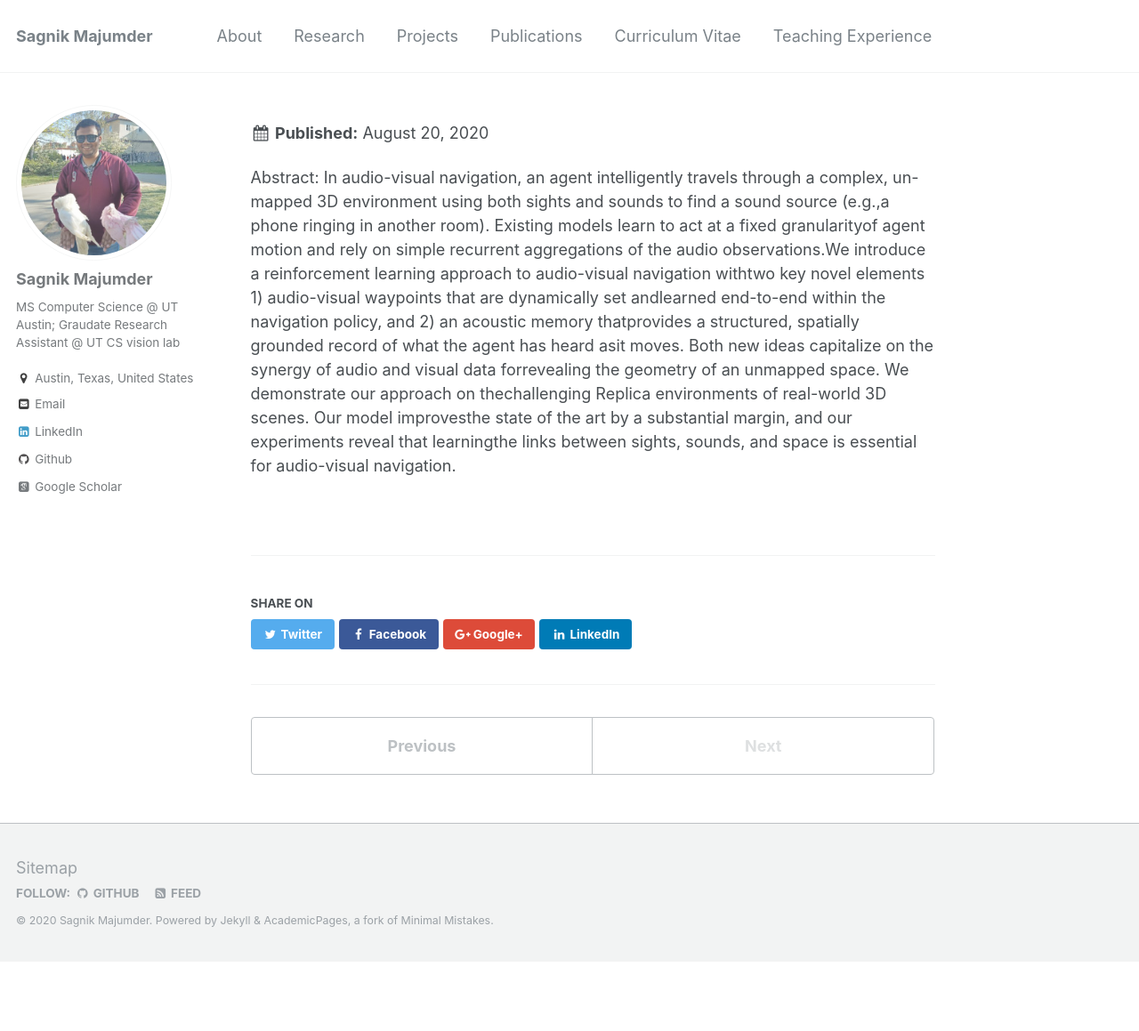
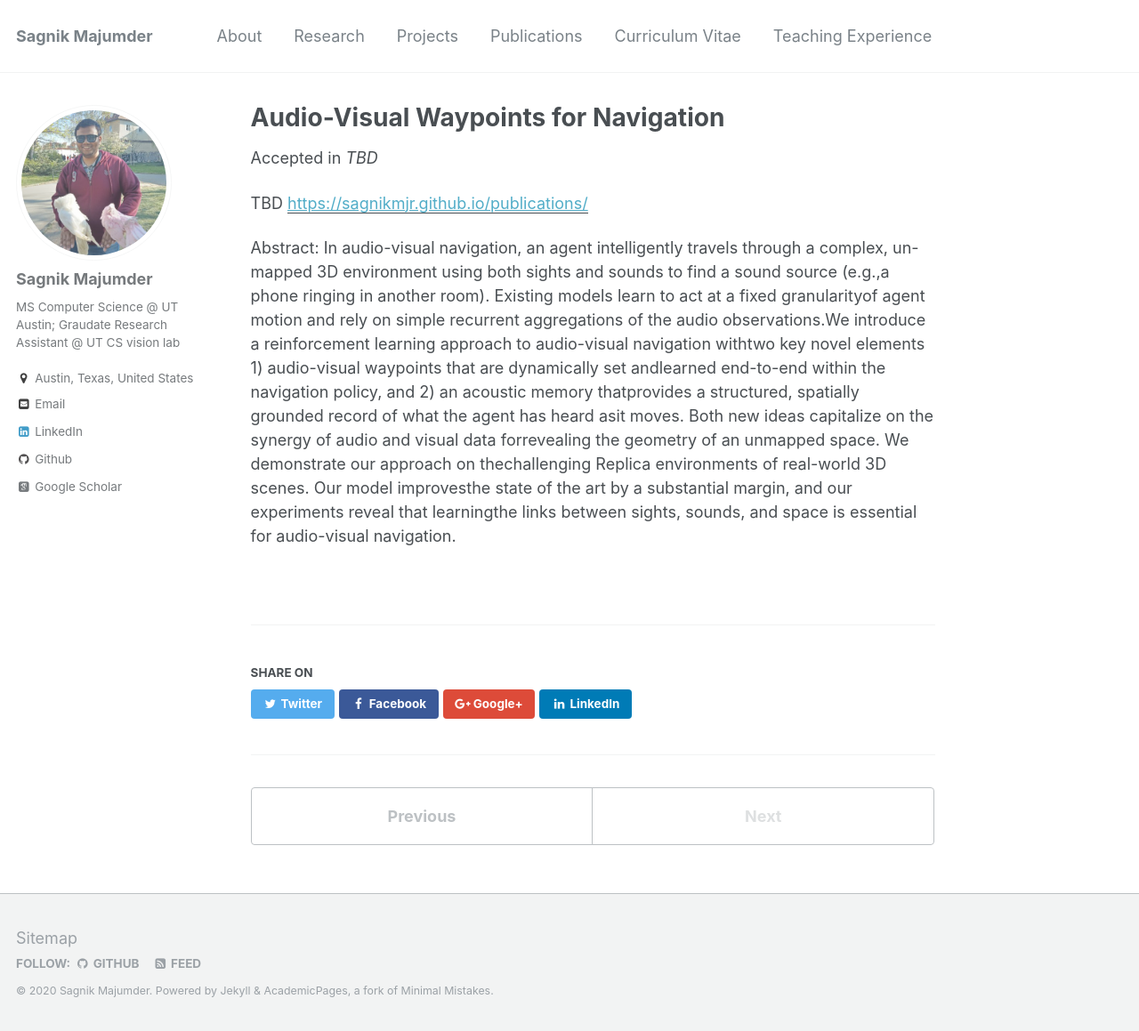
Before and after one commit to SAGNIKMJR/sagnikmjr.github.io, a Jekyll site: the page built from _publications/Submission2_2020.md, in a window 1280 px wide and 1159 px high. Shown: the whole window at 89% size. Built offline with Jekyll 4.4.1, drawn with Linux system fonts in a browser that asks for light colours; some web fonts are replaced; part of the change alters nothing that is shown.

Commit message:
fix pubs

```diff
--- a/_publications/Submission2_2020.md
+++ b/_publications/Submission2_2020.md
@@ -5,10 +5,9 @@ permalink: /publication/8/
 excerpt: "In audio-visual navigation, an agent intelligently travels through a complex, unmapped 3D environment using both sights and sounds to find a sound source (e.g.,a phone ringing in another room). Existing models learn to act at a fixed granularity of agent motion and rely on simple recurrent aggregations of the audio observations. We introduce a reinforcement learning approach to audio-visual navigation with two key novel elements 1) audio-visual waypoints that are dynamically set and learned end-to-end within the navigation policy, and 2) an acoustic memory that provides a structured, spatially grounded record of what the agent has heard as it moves. Both new ideas capitalize on the synergy of audio and visual data for revealing the geometry of an unmapped space. We demonstrate our approach on the challenging Replica environments of real-world 3D scenes. Our model improves the state of the art by a substantial margin, and our experiments reveal that learning the links between sights, sounds, and space is essential for audio-visual navigation."
 <!-- date: TBD -->
 venue: 'TBD'
-<!-- paperurl: 'https://sagnikmjr.github.io/publications/'
- -->
-<!-- citation: 'TBD'
- -->
+paperurl: 'https://sagnikmjr.github.io/publications/'
+citation: 'TBD'
+
 #  <i>Under submission</i>.
 ---
 Abstract: In audio-visual navigation, an agent intelligently travels through a complex, un-mapped 3D environment using both sights and sounds to find a sound source (e.g.,a phone ringing in another room). Existing models learn to act at a fixed granularityof agent motion and rely on simple recurrent aggregations of the audio observations.We introduce a reinforcement learning approach to audio-visual navigation withtwo key novel elements 1) audio-visual waypoints that are dynamically set andlearned end-to-end within the navigation policy, and 2) an acoustic memory thatprovides a structured, spatially grounded record of what the agent has heard asit moves.  Both new ideas capitalize on the synergy of audio and visual data forrevealing the geometry of an unmapped space. We demonstrate our approach on thechallenging Replica environments of real-world 3D scenes. Our model improvesthe state of the art by a substantial margin, and our experiments reveal that learningthe links between sights, sounds, and space is essential for audio-visual navigation.
```
